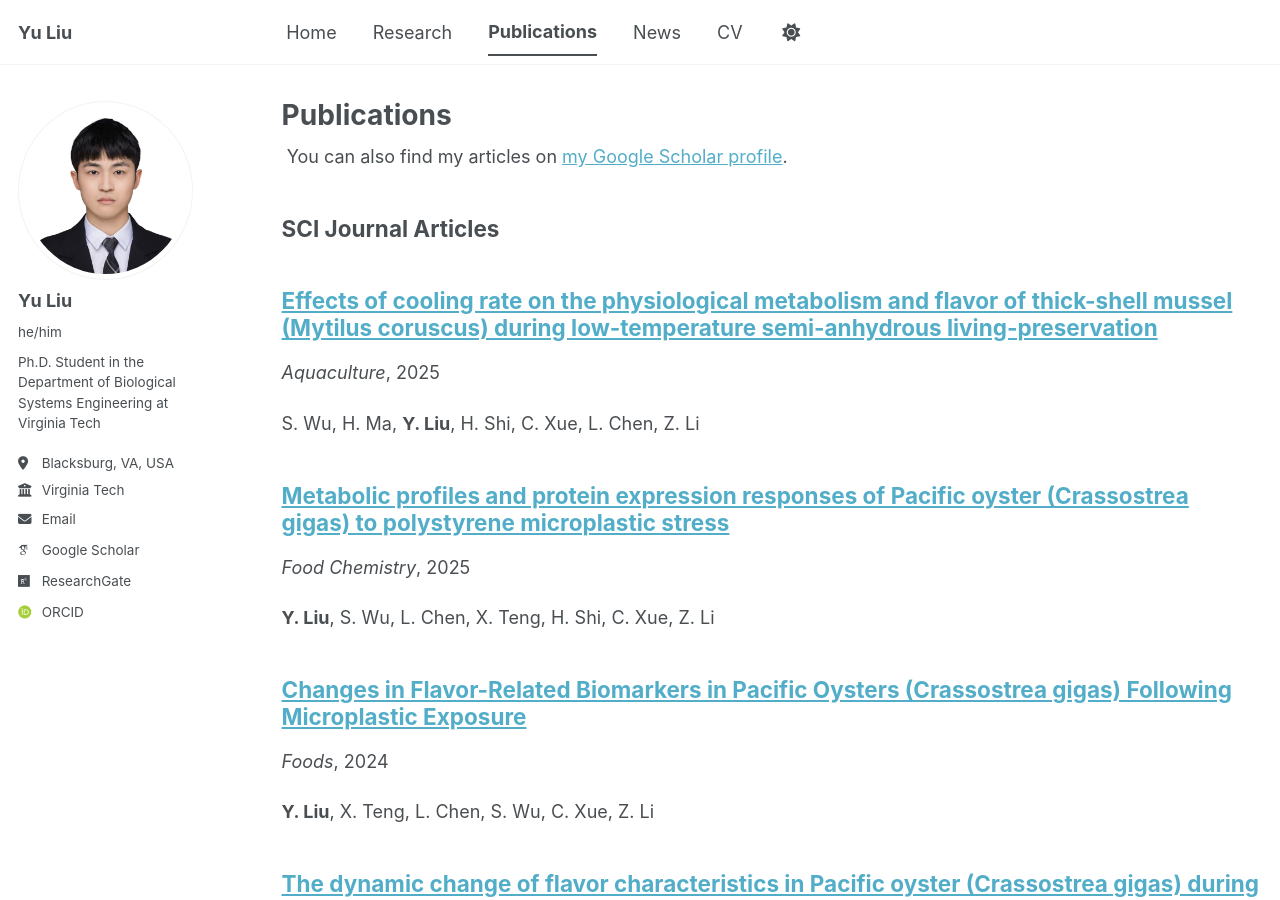
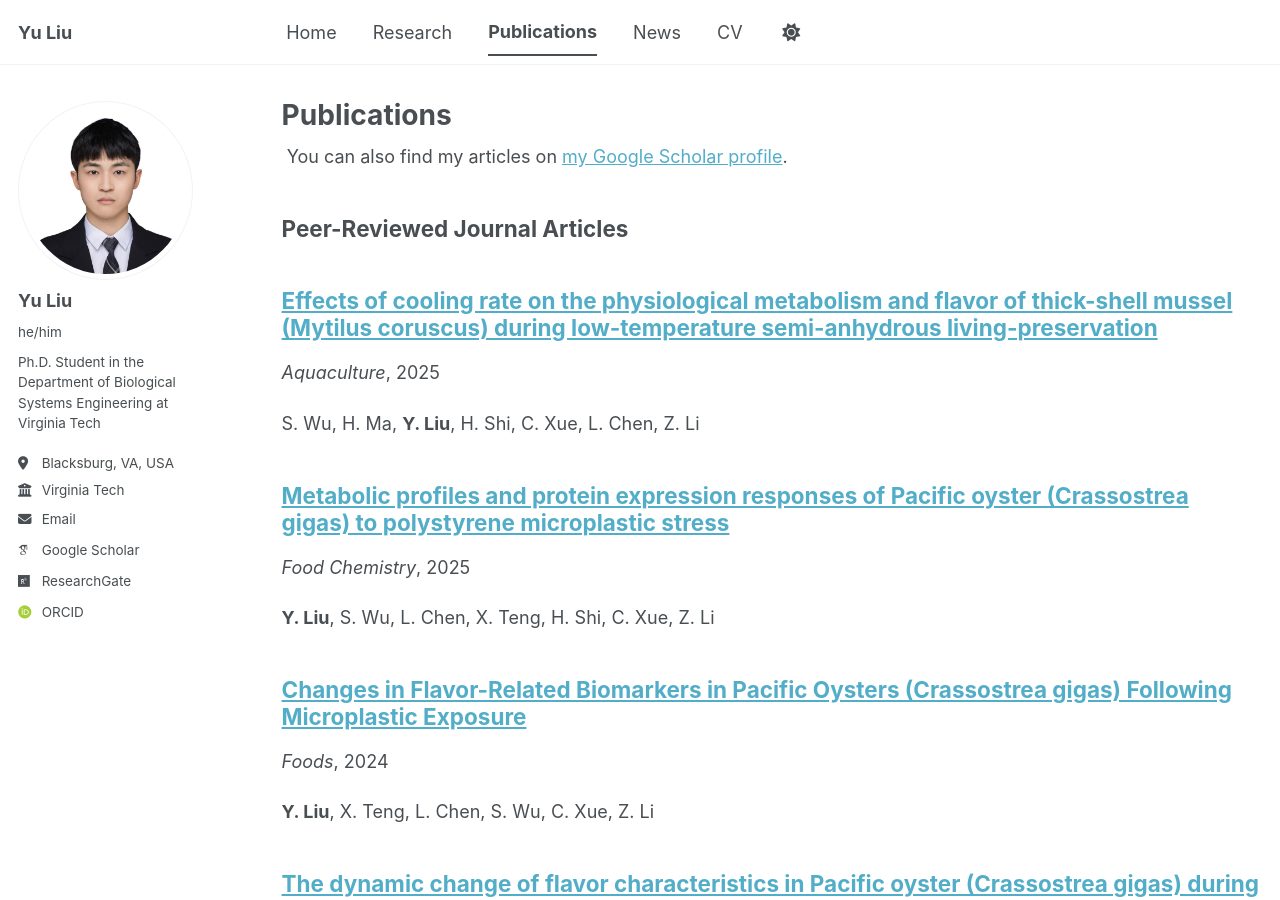
Before and after one commit to yuliu0322/yuliu0322.github.io, a Jekyll site: the page built from _pages/publications.html, in a window 1280 px wide and 900 px high. Built offline with Jekyll 4.4.1, drawn with Linux system fonts in a browser that asks for light colours; some web fonts are replaced; a script bundle is joined from its source files by our own code; library files that are not in the unit come from our copies.

Commit message:
Update publications.html

```diff
--- a/_pages/publications.html
+++ b/_pages/publications.html
@@ -3,7 +3,7 @@ layout: archive
 title: "Publications"
 permalink: /publications/
 author_profile: true
-description: "Journal articles, book chapters, and patents by Yu Liu."
+description: "Peer-reviewed journal articles, book chapters, and patents by Yu Liu."
 ---
 
 {% if site.author.googlescholar %}
@@ -15,7 +15,7 @@ description: "Journal articles, book chapters, and patents by Yu Liu."
 
 {% include base_path %}
 
-<h2>SCI Journal Articles</h2>
+<h2>Peer-Reviewed Journal Articles</h2>
 
 {% for post in site.publications reversed %}
   {% unless post.type == "book" or post.type == "patent" %}
```
